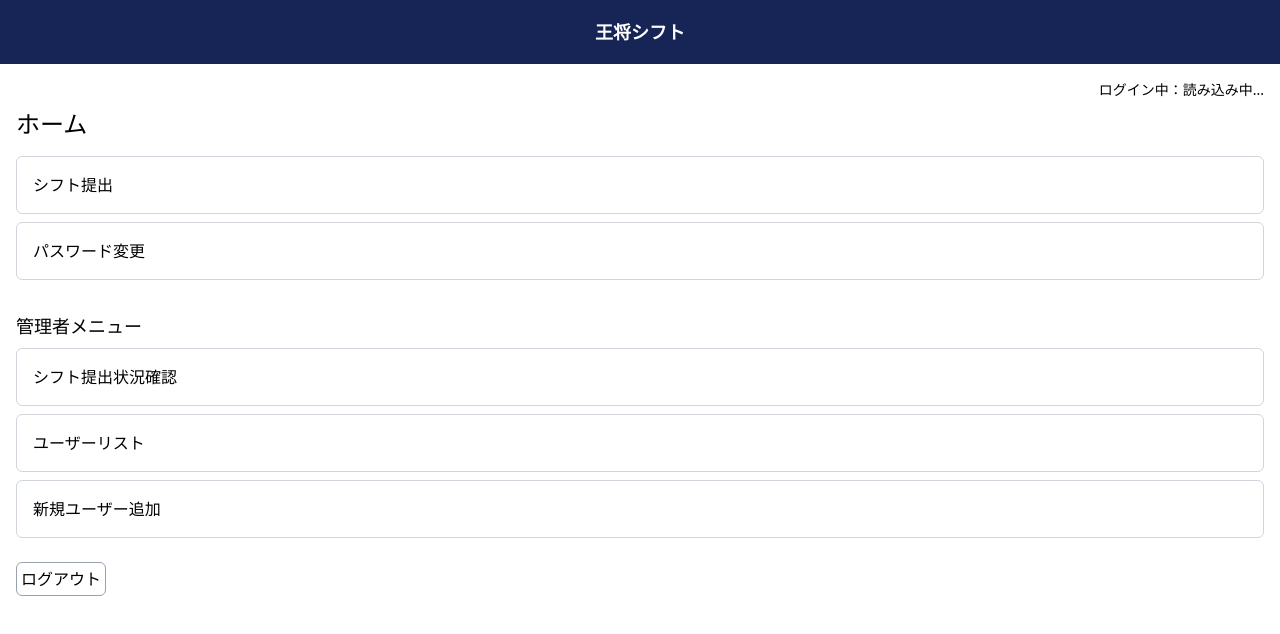
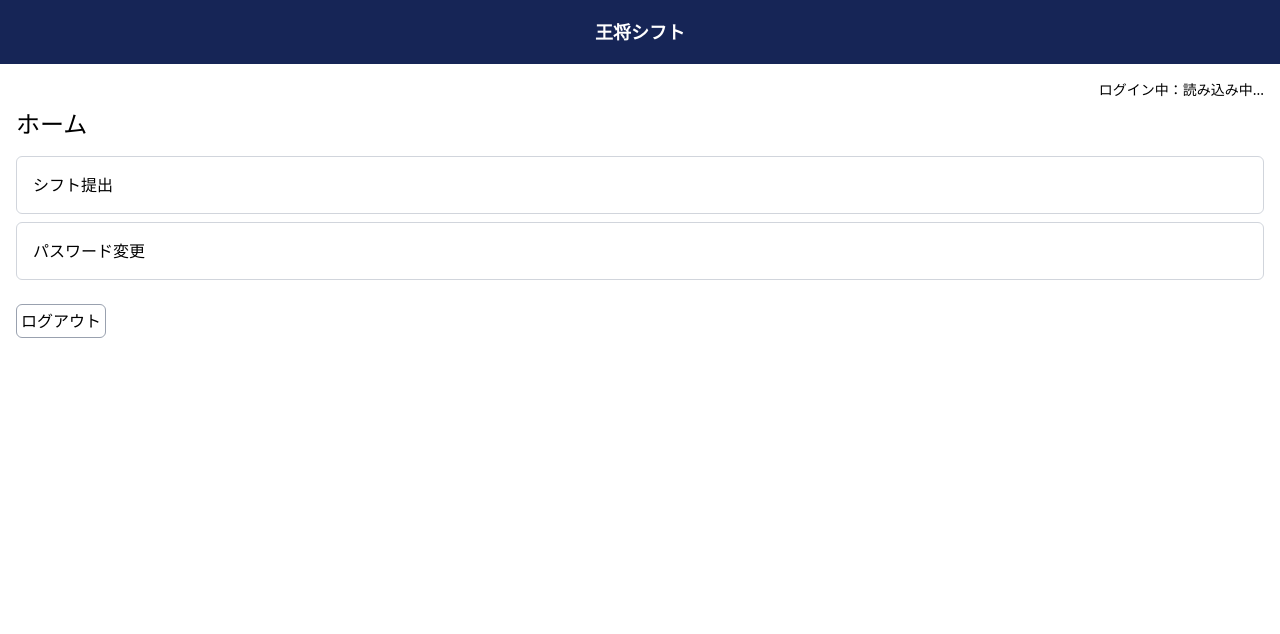
Before and after one commit to andmatcha/oh-show, a Next.js app in the folder frontend/: page / in a window 1280 px wide. Shown: the top 634 px of the page. Built offline with nearby package versions, Linux system fonts and the light colour scheme; no server answers.

Commit message:
管理者メニュー出し分け

```diff
--- a/frontend/src/app/page.tsx
+++ b/frontend/src/app/page.tsx
@@ -8,9 +8,9 @@ import { useAuth } from "@/contexts/AuthContext";
 
 const Top = () => {
   const router = useRouter();
-  const { signOut } = useAuth();
+  const { signOut, dbUser } = useAuth();
 
-  const isAdmin = true; // 管理者判定
+  const isAdmin = dbUser?.role === 'ADMIN';
 
   const handleClick = async () => {
     try {
```
